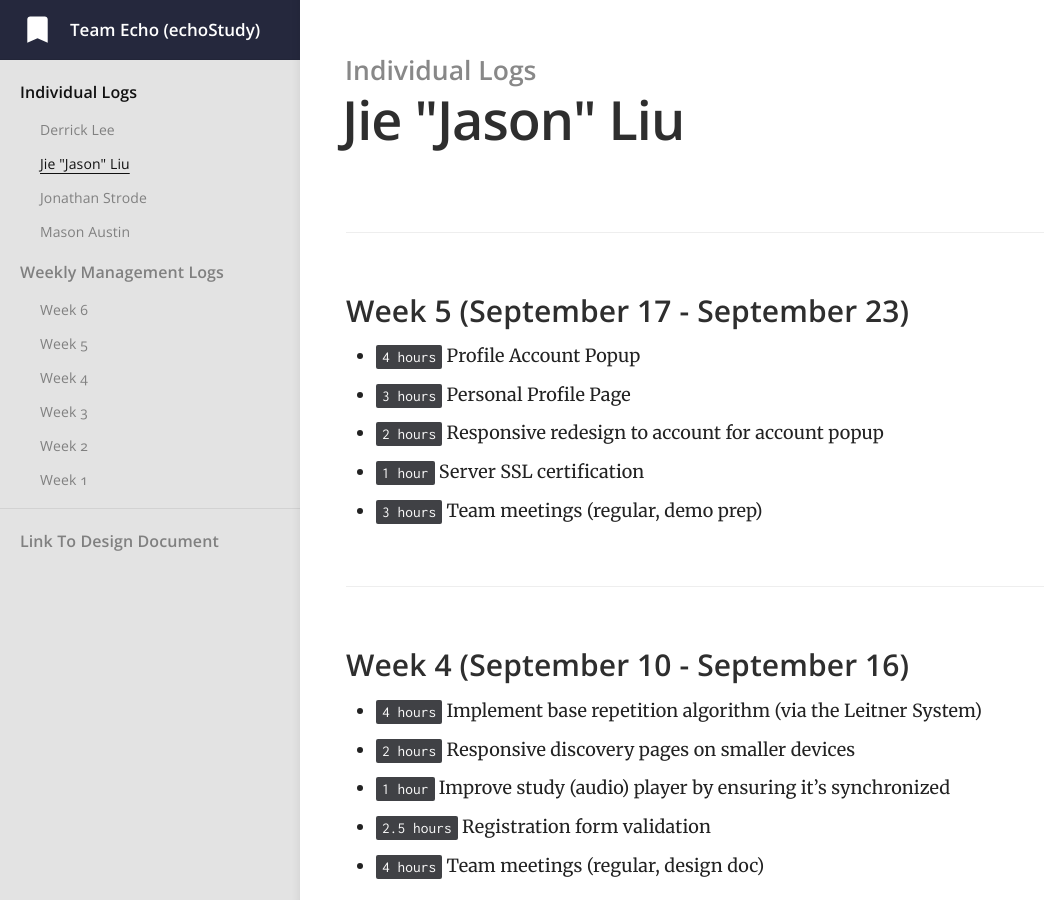
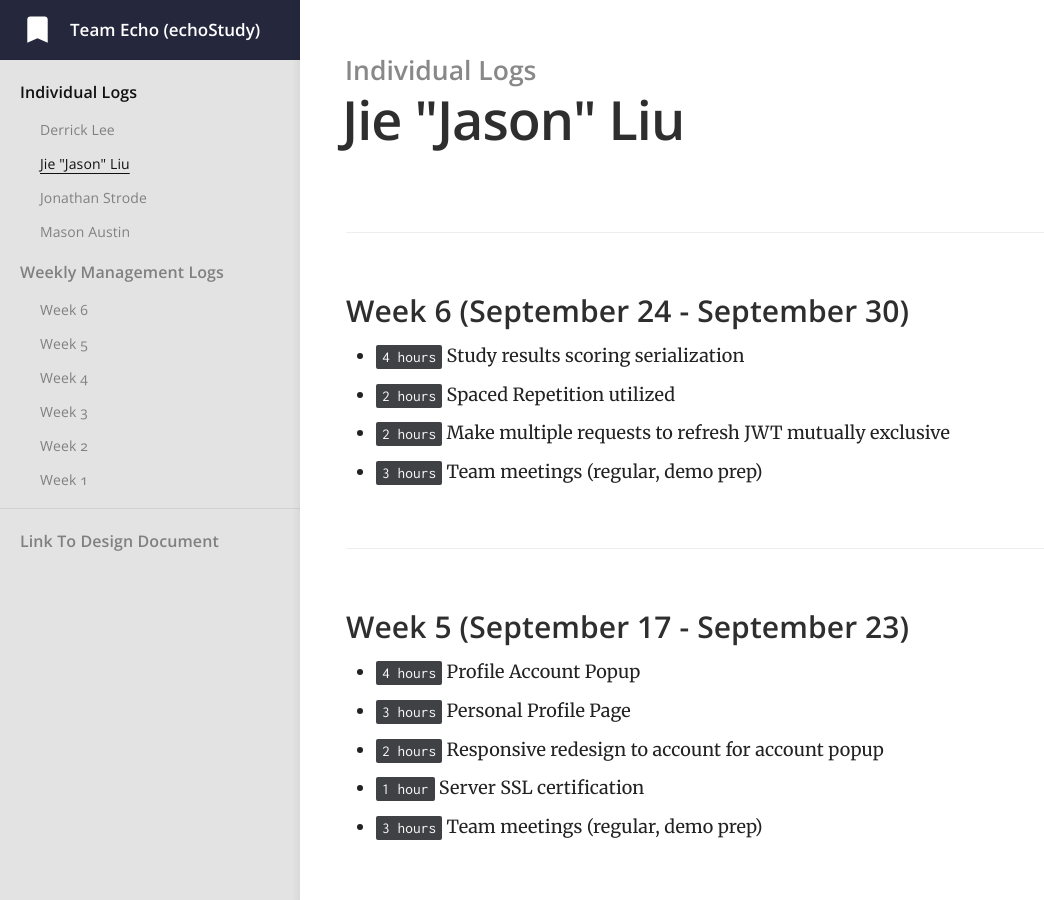
Before and after one commit to jiejasonliu/team-echo-site, a Jekyll site: the page built from _docs/individual-logs/jiejasonliu-logs.md, in a window 1280 px wide and 900 px high. Shown: the whole window, without its empty margins (0-1044 px from the left). Built offline with Jekyll 4.4.1, drawn with Linux system fonts in a browser that asks for light colours.

Commit message:
feat: week 6 individual log for Jason

```diff
--- a/_docs/individual-logs/jiejasonliu-logs.md
+++ b/_docs/individual-logs/jiejasonliu-logs.md
@@ -3,6 +3,12 @@ title: Jie "Jason" Liu
 category: Individual Logs
 order: 3
 ---
+
+### Week 6 (September 24 - September 30)
+  - `4 hours` Study results scoring serialization
+  - `2 hours` Spaced Repetition utilized
+  - `2 hours` Make multiple requests to refresh JWT mutually exclusive
+  - `3 hours` Team meetings (regular, demo prep)
 
 ### Week 5 (September 17 - September 23)
   - `4 hours` Profile Account Popup
```
